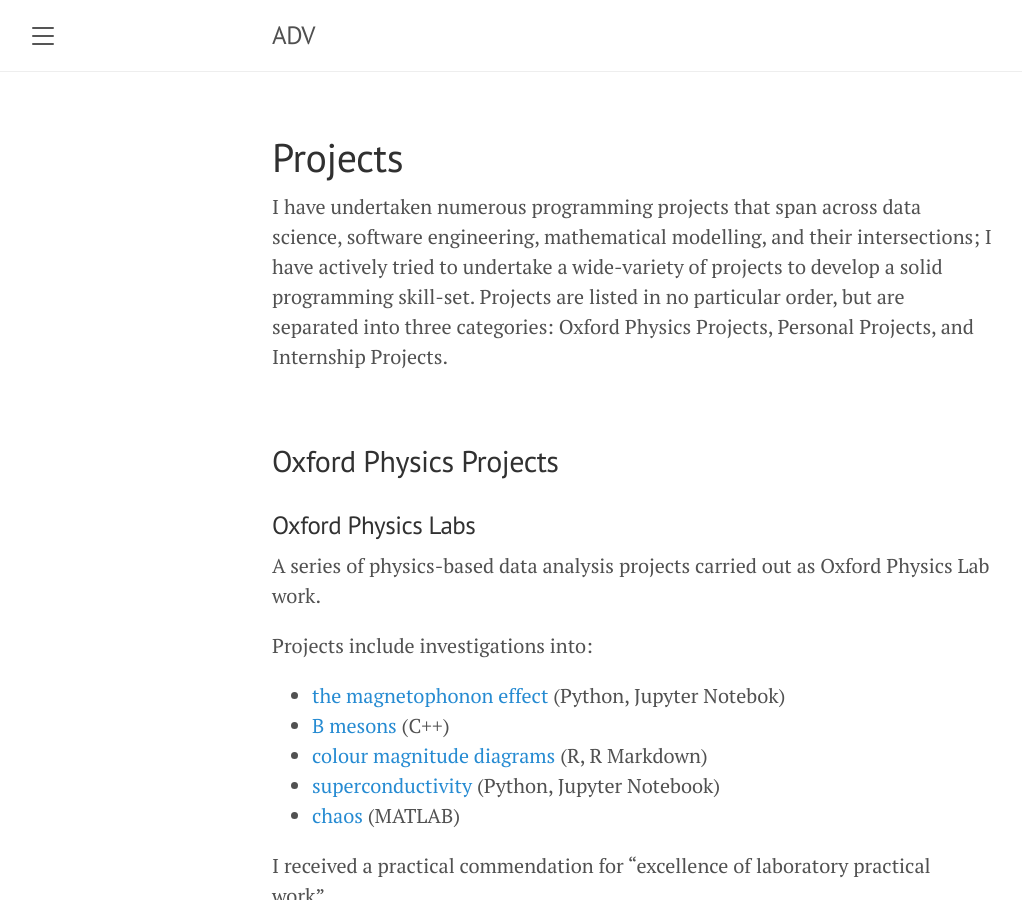
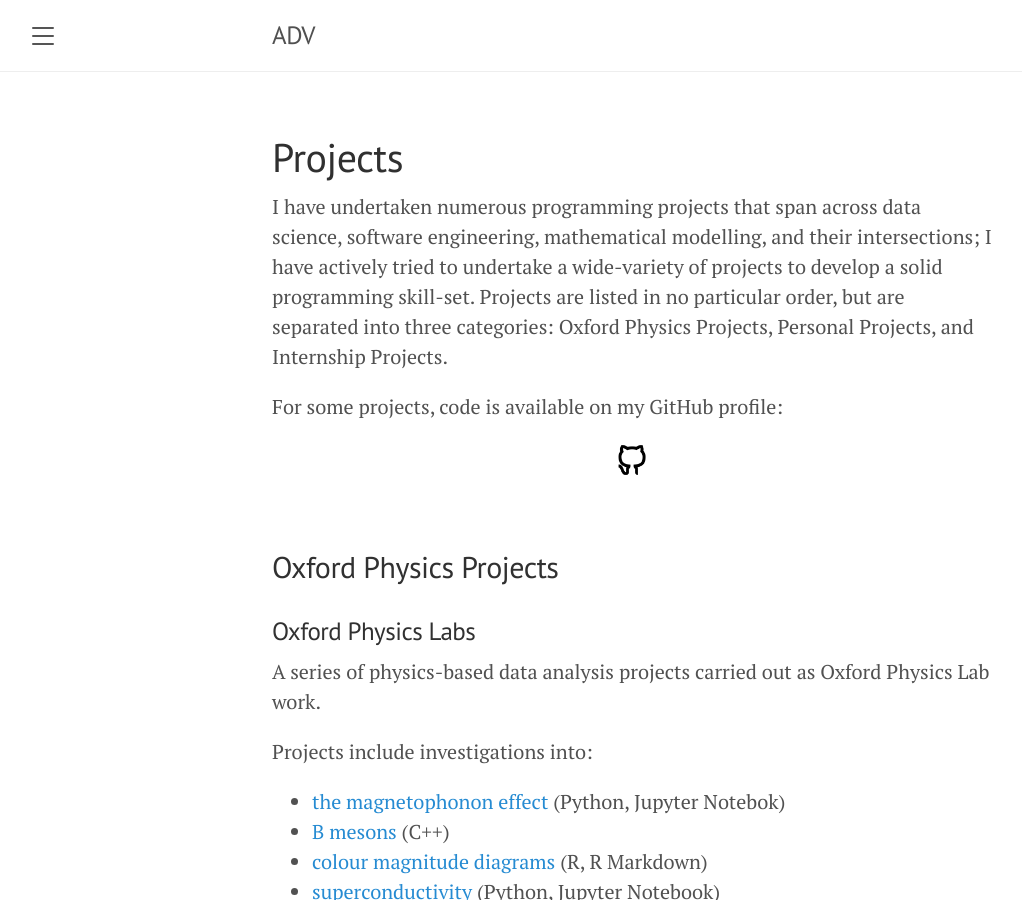
Before and after one commit to a5v/personal-website, a Jekyll site: the page built from projects.markdown, in a window 1280 px wide and 900 px high. Shown: the whole window, without its empty margins (8-1030 px from the left). Built offline with Jekyll 4.4.1, drawn with Linux system fonts in a browser that asks for light colours.

Commit message:
add GitHub profile to project page

```diff
--- a/projects.markdown
+++ b/projects.markdown
@@ -5,6 +5,14 @@ permalink: /projects/
 ---
 
 I have undertaken numerous programming projects that span across data science, software engineering, mathematical modelling, and their intersections; I have actively tried to undertake a wide-variety of projects to develop a solid programming skill-set. Projects are listed in no particular order, but are separated into three categories: Oxford Physics Projects, Personal Projects, and Internship Projects.
+
+For some projects, code is available on my GitHub profile:
+
+<center>
+  <div style="width:5%;text-align:center;">
+    <a href="https://github.com/a5v"> <img src="https://a5v.github.io/personal-website/assets/icons/github_icon.png"> </a>
+  </div>
+</center>
 
 <br>
 
```
